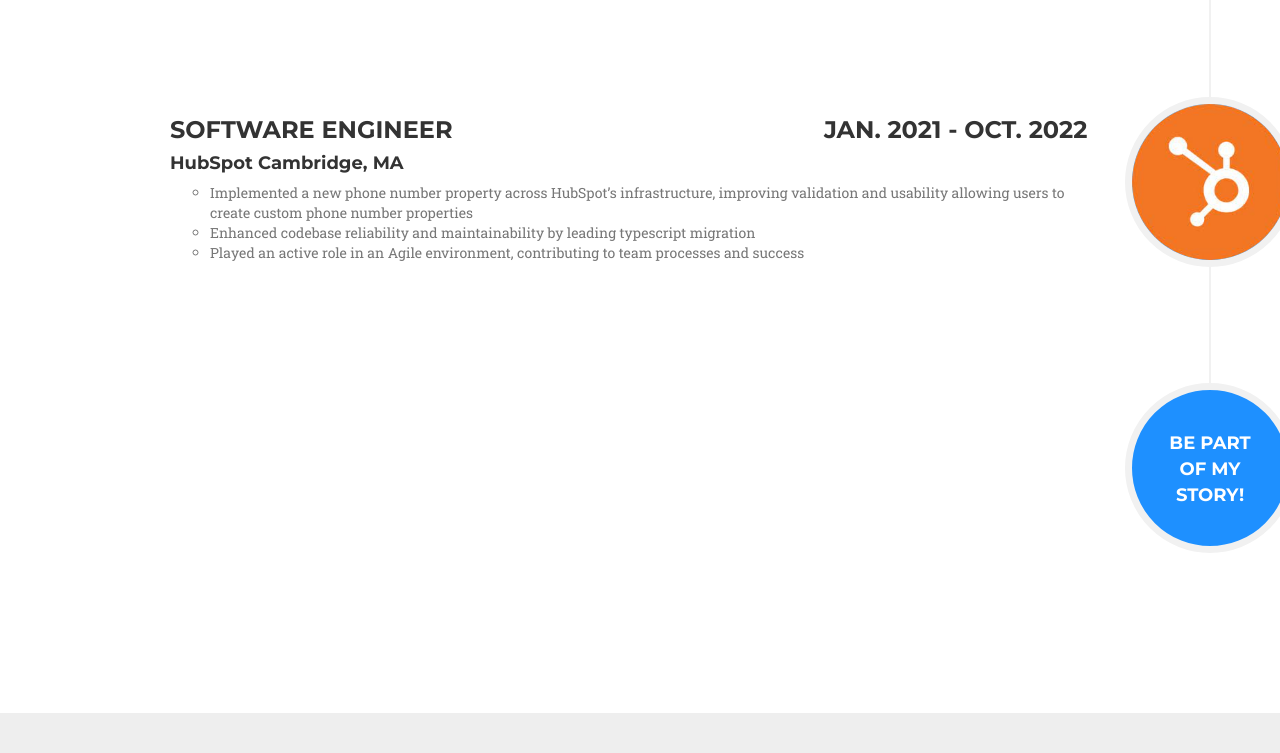
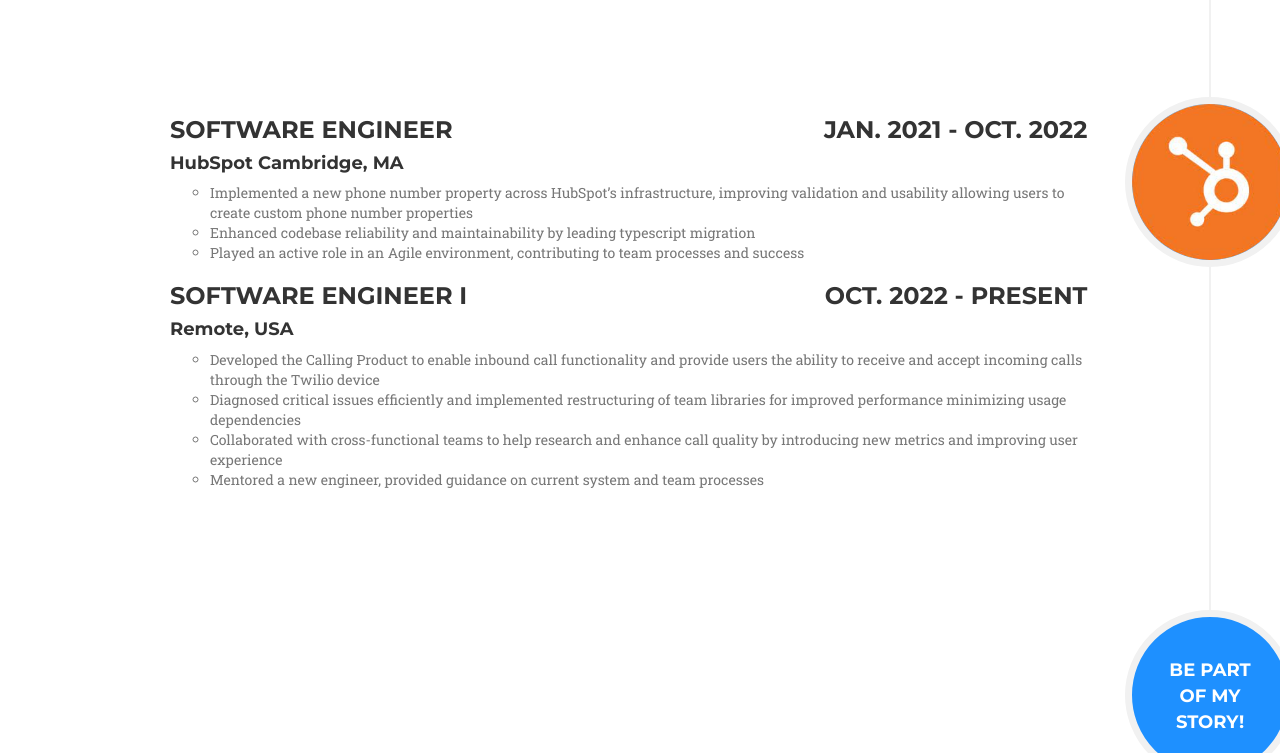
Before and after one commit to Stefan-Mitic/stefan-mitic.github.io, a plain HTML site: page index.html in a window 1280 px wide. Shown: the part 2328-3081 px from the top of the page. Drawn offline with nearby package versions, Linux system fonts and the light colour scheme; a web font is replaced by a local one.

Commit message:
refactor: add new job (#13)
* refactor: update work section

* refactor: add new job details

```diff
--- a/index.html
+++ b/index.html
@@ -233,6 +233,24 @@
                                         <li>Played an active role in an Agile environment, contributing to team processes and success</li>
                                     </ul>
                                 </div>
+                                <div class="timeline-heading">
+                                    <div class="row">
+                                        <h3 class="col-sm-6">Software Engineer I</h3>
+                                        <h3 class="col-sm-6" style="text-align:right;">Oct. 2022 - Present</h3>
+                                    </div>
+                                    <h4 class="subheading">Remote, USA</h4>
+                                </div>
+                                <div class="timeline-body">
+                                    <ul class="text-muted">
+                                        <li>Developed the Calling Product to enable inbound call functionality and provide users the ability
+                                            to receive and accept incoming calls through the Twilio device</li>
+                                        <li>Diagnosed critical issues efficiently and implemented restructuring of team libraries for
+                                            improved performance minimizing usage dependencies</li>
+                                        <li>Collaborated with cross-functional teams to help research and enhance call quality by
+                                            introducing new metrics and improving user experience</li>
+                                        <li>Mentored a new engineer, provided guidance on current system and team processes</li>
+                                    </ul>
+                                </div>
                             </div>
                         </li>
                         <li>
```
